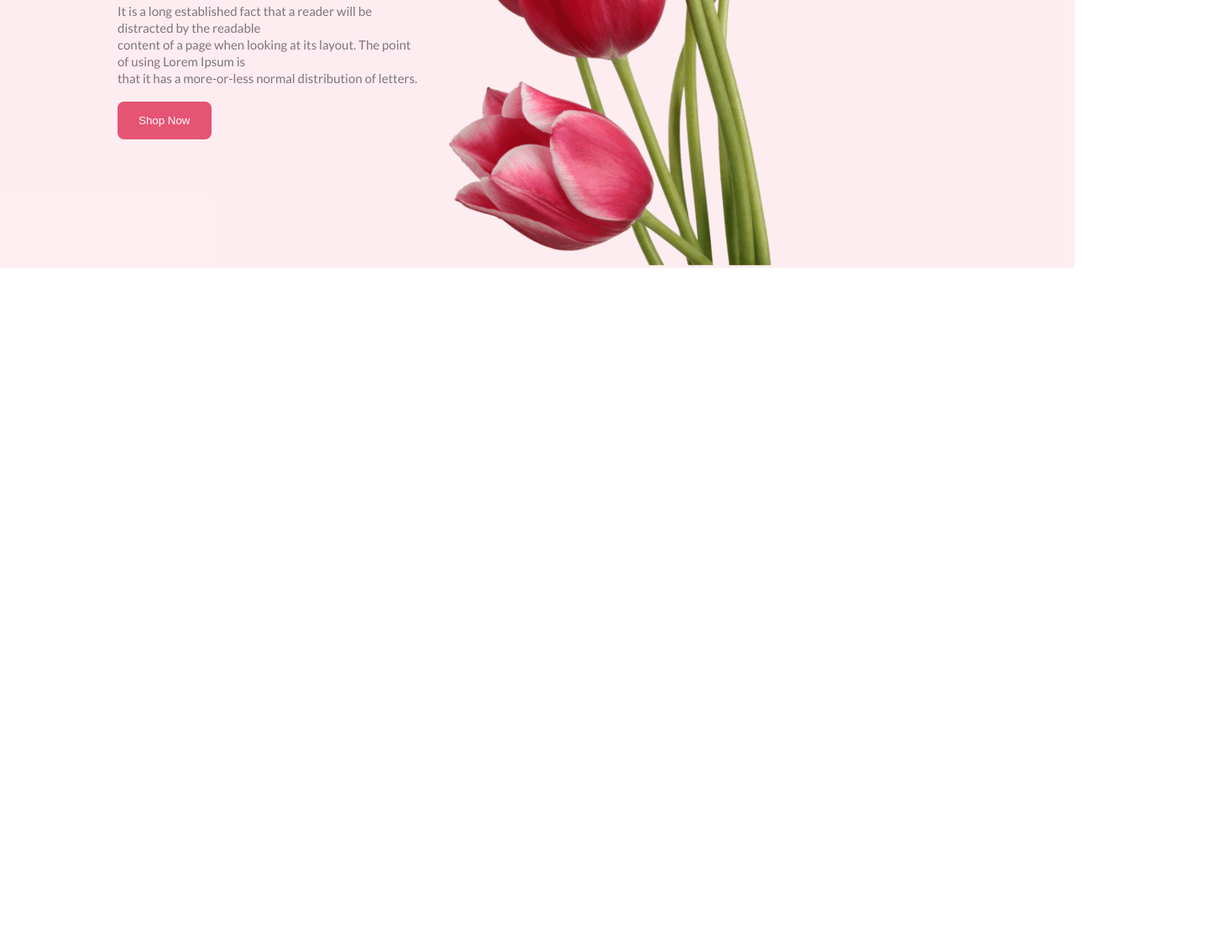
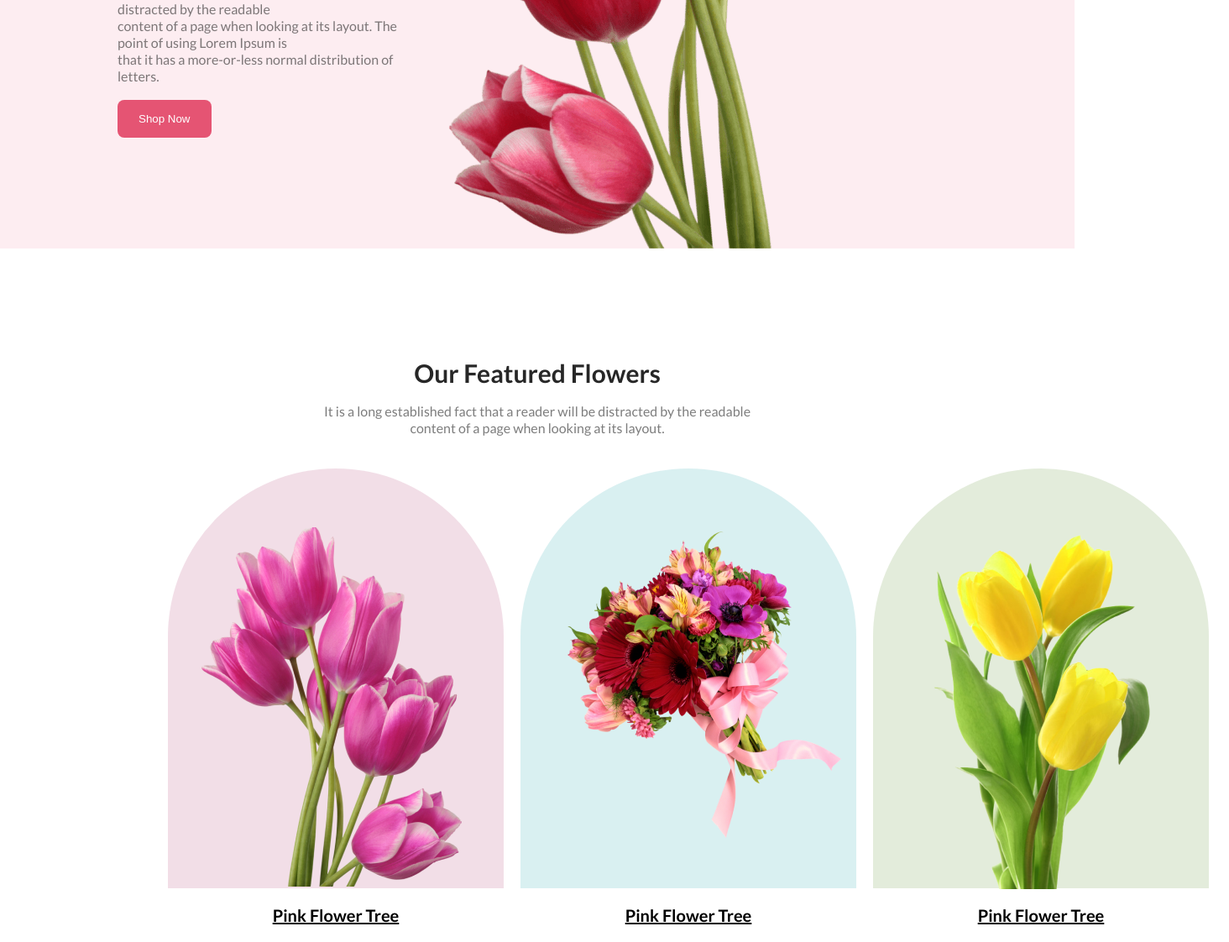
Before and after one commit to zahurul-islam803/assignment-1, a plain HTML site: page index.html in a window 1280 px wide. Shown: the part 529-1651 px from the top of the page at 84% size, 1464 px wide, since content can reach past the window. Before the commit the page ends 848 px from the top, so only its background shows below. Drawn offline with Linux system fonts and the light colour scheme; a web font is replaced by a local one.

Commit message:
finished featured section

```diff
--- a/index.html
+++ b/index.html
@@ -23,7 +23,7 @@
             beautiful flowers a <br />
             part of your life.
           </h1>
-          <p class="header-desc">
+          <p class="header-desc primary-desc">
             It is a long established fact that a reader will be distracted by
             the readable <br />
             content of a page when looking at its layout. The point of using
@@ -37,7 +37,41 @@
         </div>
       </div>
     </header>
-    <main></main>
+    <main>
+      <!-- featured section here -->
+      <div class="featured-container">
+        <div class="featured-info">
+          <h2 class="featured-title">Our Featured Flowers</h2>
+          <p class="featured-desc primary-desc">It is a long established fact that a reader will be distracted by the readable <br> content of a page when looking at its layout.</p>
+        </div>
+        <div class="featured-banner">
+          <div class="featured-item">
+            <div class="item bg-1">
+              <img class="banner-img img-1" src="./Flower Asset/pngwing 6.png" alt="banner image">
+            </div>
+            <div class="featured-name">
+              <p class="featured-banner-title">Pink Flower Tree</p>
+            </div>
+          </div>
+          <div class="featured-item">
+            <div class="item bg-2">
+              <img class="banner-img img-2" src="./Flower Asset/pngwing 5.png" alt="banner image">
+            </div>
+            <div class="featured-name">
+              <p class="featured-banner-title">Pink Flower Tree</p>
+            </div>
+          </div>
+          <div class="featured-item">
+            <div class="item bg-3">
+              <img class="banner-img img-3" src="./Flower Asset/pngwing 7.png" alt="banner image">
+            </div>
+            <div class="featured-name">
+              <p class="featured-banner-title">Pink Flower Tree</p>
+            </div>
+          </div>
+        </div>
+      </div>
+    </main>
     <footer></footer>
   </body>
 </html>
--- a/styles/style.css
+++ b/styles/style.css
@@ -7,9 +7,9 @@
 body {
   font-family: "Lato", sans-serif;
 }
-.btn{
+.btn {
   padding: 15px 25px;
-  background-color: #E55473;
+  background-color: #e55473;
   color: white;
   border: 0;
   border-radius: 8px;
@@ -17,6 +17,12 @@ body {
   -moz-border-radius: 8px;
   -ms-border-radius: 8px;
   -o-border-radius: 8px;
+}
+.primary-desc {
+  ont-size: 15px;
+  line-height: 20px;
+  margin: 18px 0px;
+  color: rgba(39, 39, 39, 0.6);
 }
 /* Header related css */
 .header-container {
@@ -27,17 +33,63 @@ body {
   background-color: rgba(229, 84, 115, 0.1);
 }
 .header-title {
+  font-size: 60px;
   color: #272727;
-  font-size: 60px;
   font-weight: bolder;
 }
-.header-desc{
-  font-size: 15px;
-  line-height: 20px;
-  margin: 18px 0px;
-  color: rgba(39, 39, 39, 0.60);
+.header-img {
+  padding-top: 25px;
+  margin-bottom: -3px;
 }
-.header-img{
-  padding-top: 25px;
+/* Featured related css */
+.featured-container{
+  padding: 0px 200px;
+}
+.featured-info{
+  text-align: center;
+  margin-top: 130px;
+}
+.featured-title{
+  font-size: 30px;
+  font-weight: bolder;
+  color: #272727;
+}
+.featured-item{
+  padding: 20px 0px;
+}
+.featured-banner{
+  display: flex;
+  justify-content: space-around;
+  gap: 20px;
+}
+.item{
+  width: 400px;
+  height: 500px;
+  border-radius: 300px 300px 0px 0px;
+  -webkit-border-radius: 300px 300px 0px 0px;
+  -moz-border-radius: 300px 300px 0px 0px;
+  -ms-border-radius: 300px 300px 0px 0px;
+  -o-border-radius: 300px 300px 0px 0px;
+}
+.bg-1{
+  background-color: rgba(167, 33, 98, 0.15);
+}
+.bg-2{
+  background-color: rgba(5, 151, 160, 0.15);
+}
+.bg-3{
+  background-color: rgba(71, 125, 17, 0.15);
+}
+.banner-img{
+  padding: 30px 70px 0px 40px;
+}
+.featured-name{
+  text-align: center;
   margin-top: 20px;
+  text-decoration: underline;
+  font-weight: bolder;
+  font-size: 20px;
 }
+.img-1, .img-2{
+  margin-top: 40px;
+}
```
